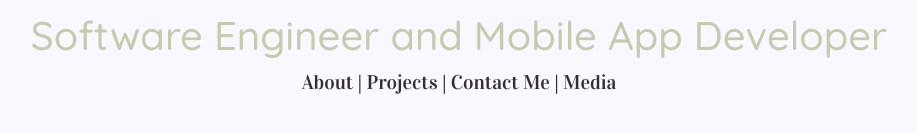
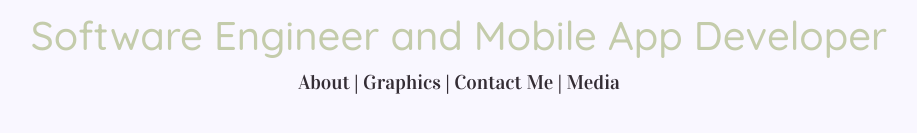
Before and after one commit to jmfulgham/jaimo.net, a React (Create React App) app: page / in a window 1280 px wide. Shown: the part 383-516 px from the top of the page, without its empty margins (181-1098 px from the left). Built offline with nearby package versions, Linux system fonts and the light colour scheme.

Commit message:
Change Projects to Graphics

```diff
--- /dev/null
+++ b/src/components/Graphics/Graphics.js
@@ -0,0 +1,7 @@
+import React, { Component } from "react";
+
+const Graphics = () => {
+  return <h1>Graphics</h1>;
+};
+
+export default Graphics;
--- a/src/components/NavLinks/NavLinks.js
+++ b/src/components/NavLinks/NavLinks.js
@@ -25,8 +25,8 @@ const links = [
     },
 
     {
-        to: "/projects",
-        title: "| Projects |"
+        to: "/graphics",
+        title: "| Graphics |"
     },
     {
         to: "/contact-me",
--- a/src/components/Projects/Projects.js
+++ /dev/null
@@ -1,7 +0,0 @@
-import React, { Component } from "react";
-
-const Projects = () => {
-  return <h1>Projects</h1>;
-};
-
-export default Projects;
--- a/src/components/Routes/Routes.js
+++ b/src/components/Routes/Routes.js
@@ -3,9 +3,8 @@ import {Route, Switch} from 'react-router-dom';
 import Welcome from '../Welcome/Welcome';
 import About from '../About/About';
 import Contact from '../Contact/Contact';
-import Projects from '../Projects/Projects';
+import Graphics from '../Graphics/Graphics';
 import Media from "../Media/Media";
-
 
 
 export default class Routes extends Component{
@@ -13,7 +12,7 @@ export default class Routes extends Component{
         return <Switch>
             <Route path="/about" component={About} />
             <Route path="/contact-me" component={Contact} />
-            <Route path="/projects" component={Projects} />
+            <Route path="/graphics" component={Graphics} />
             <Route path="/media" component={Media} />
             <Route path="/" component={Welcome} />
           </Switch>
```
